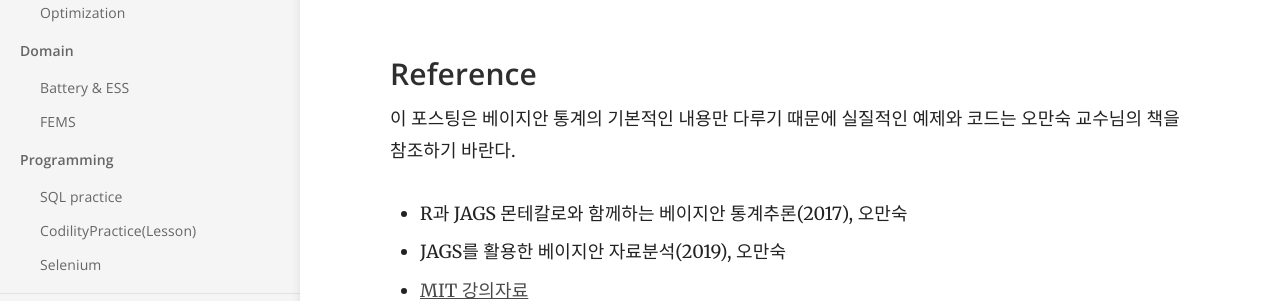
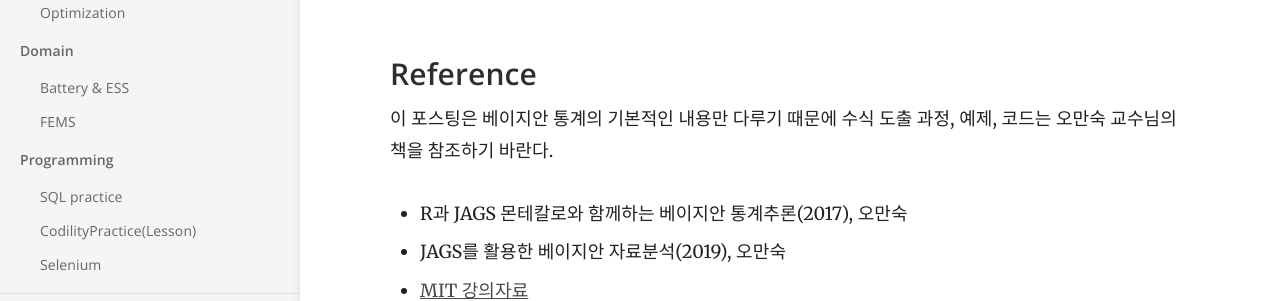
Before and after one commit to yrk3434/yrk3434.github.io, a Jekyll site: the page built from _docs/Computational Statistics/Bayesian Inference.md, in a window 1280 px wide and 900 px high. Shown: the part 237-538 px from the top of the window. Built offline with Jekyll 4.4.1, drawn with Linux system fonts in a browser that asks for light colours; formulas are drawn with MathJax 3.

Commit message:
Update Bayesian Inference.md

```diff
--- a/_docs/Computational Statistics/Bayesian Inference.md
+++ b/_docs/Computational Statistics/Bayesian Inference.md
@@ -10,7 +10,7 @@ toc_label: 목차
 ---
 
 ### Reference
-이 포스팅은 베이지안 통계의 기본적인 내용만 다루기 때문에 실질적인 예제와 코드는 오만숙 교수님의 책을 참조하기 바란다.
+이 포스팅은 베이지안 통계의 기본적인 내용만 다루기 때문에 수식 도출 과정, 예제, 코드는 오만숙 교수님의 책을 참조하기 바란다.
 - R과 JAGS 몬테칼로와 함께하는 베이지안 통계추론(2017), 오만숙
 - JAGS를 활용한 베이지안 자료분석(2019), 오만숙
 - [MIT 강의자료](https://ocw.mit.edu/courses/mathematics/18-05-introduction-to-probability-and-statistics-spring-2014/readings/MIT18_05S14_Reading20.pdf)
```
